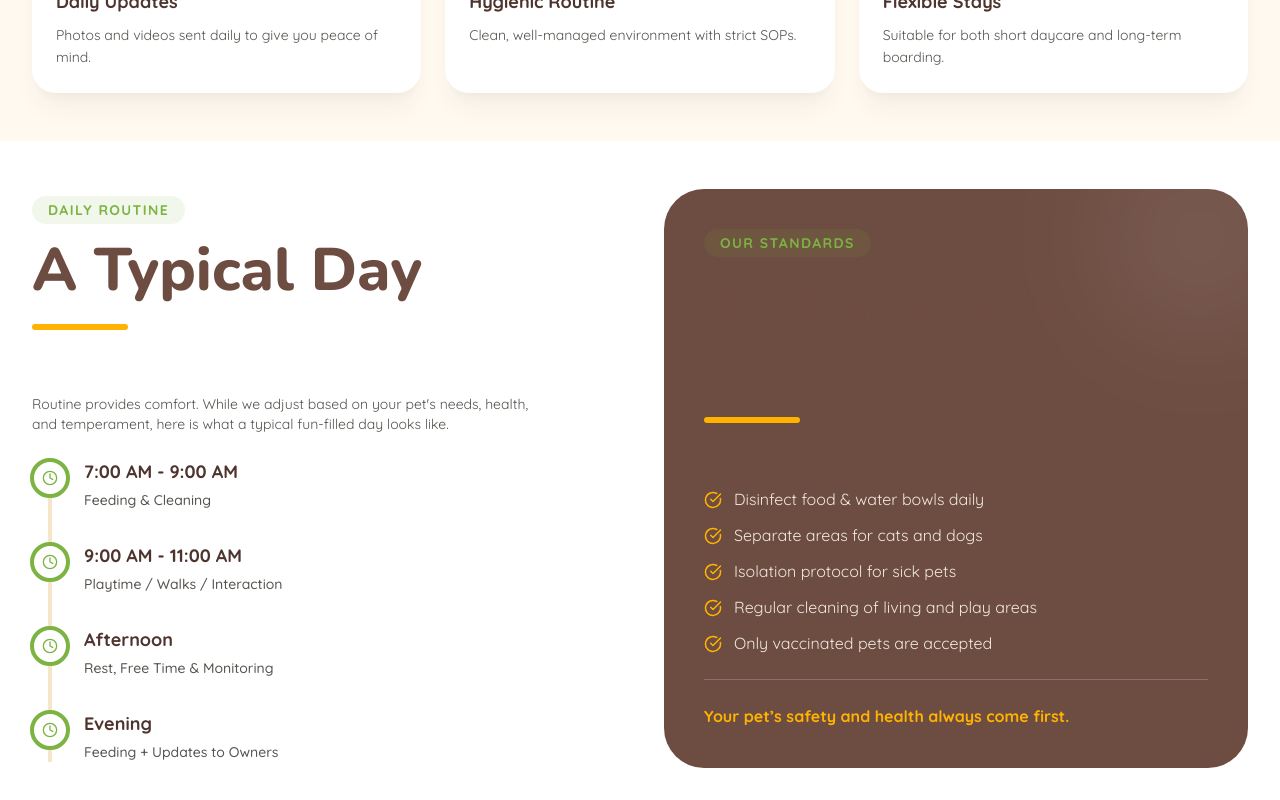
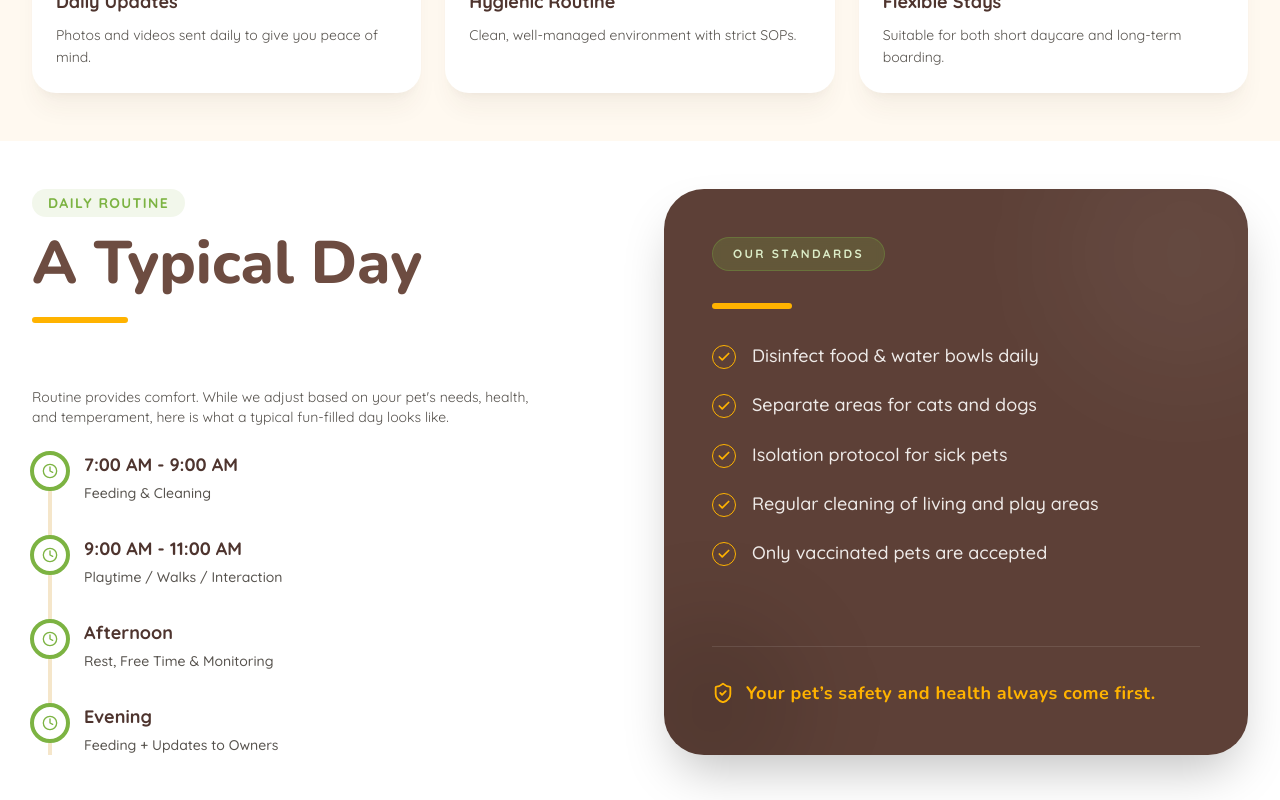
Before and after one commit to kahyee6218/My-Pawcation, a React (Vite) app: page / in a window 1280 px wide. Shown: the part 1680-2480 px from the top of the page. Built offline with nearby package versions, Linux system fonts and the light colour scheme.

Commit message:
style: update hygiene section to match premium design

```diff
--- a/components/sections/HomeSections.tsx
+++ b/components/sections/HomeSections.tsx
@@ -1,5 +1,5 @@
 import React from 'react';
-import { ArrowRight, CheckCircle, Clock } from 'lucide-react';
+import { ArrowRight, CheckCircle, Clock, Check, ShieldCheck } from 'lucide-react';
 import { Button, SectionTitle, Card } from '../ui/Elements';
 import { WHY_CHOOSE_US, DAILY_ROUTINE, HYGIENE_SOP } from '../../constants';
 
@@ -151,22 +151,39 @@ export const DailyRoutine: React.FC = () => {
             </div>
           </div>
 
-          <div className="bg-brand-brown p-8 lg:p-10 rounded-[2.5rem] relative overflow-hidden text-white">
-            <div className="absolute top-0 right-0 w-48 h-48 bg-white/10 rounded-full blur-3xl -mr-12 -mt-12"></div>
+          <div className="bg-[#5D4037] p-8 lg:p-12 rounded-[2.5rem] relative overflow-hidden text-white shadow-2xl h-full flex flex-col justify-between">
+            {/* Decorative elements */}
+            <div className="absolute top-0 right-0 w-64 h-64 bg-white/5 rounded-full blur-3xl -mr-16 -mt-16 pointer-events-none"></div>
+            <div className="absolute bottom-0 left-0 w-48 h-48 bg-black/10 rounded-full blur-2xl -ml-12 -mb-12 pointer-events-none"></div>
 
-            <SectionTitle title="Hygiene & Safety SOP" subtitle="Our Standards" centered={false} className="text-white" />
+            <div className="relative z-10">
+              {/* Custom Tag */}
+              <span className="inline-block py-2 px-5 rounded-full bg-[#7CB342]/20 text-[#DCEDC8] text-xs font-bold uppercase tracking-[0.2em] mb-8 border border-[#7CB342]/30 backdrop-blur-sm">
+                Our Standards
+              </span>
 
-            <ul className="space-y-3 relative z-10">
-              {HYGIENE_SOP.map((item, index) => (
-                <li key={index} className="flex items-start gap-3">
-                  <CheckCircle className="text-brand-accent shrink-0 mt-1" size={18} />
-                  <span className="text-base text-brand-cream/90">{item}</span>
-                </li>
-              ))}
-            </ul>
+              {/* Yellow Line Divider */}
+              <div className="w-20 h-1.5 bg-[#FFB300] rounded-full mb-8"></div>
 
-            <div className="mt-6 pt-6 border-t border-white/20">
-              <p className="font-bold text-brand-accent text-base">Your pet’s safety and health always come first.</p>
+              {/* List */}
+              <ul className="space-y-5">
+                {HYGIENE_SOP.map((item, index) => (
+                  <li key={index} className="flex items-start gap-4 group">
+                    <div className="mt-1 w-6 h-6 rounded-full border-[1.5px] border-[#FFB300] flex items-center justify-center shrink-0 group-hover:bg-[#FFB300] transition-colors duration-300">
+                      <Check size={14} className="text-[#FFB300] group-hover:text-[#5D4037] transition-colors duration-300" strokeWidth={3} />
+                    </div>
+                    <span className="text-lg text-[#EFEBE9] font-medium leading-relaxed group-hover:text-white transition-colors">{item}</span>
+                  </li>
+                ))}
+              </ul>
+            </div>
+
+            {/* Footer */}
+            <div className="mt-10 pt-8 border-t border-white/10 relative z-10">
+              <p className="font-display font-bold text-[#FFB300] text-lg tracking-wide flex items-center gap-3">
+                <ShieldCheck size={22} className="shrink-0" />
+                Your pet’s safety and health always come first.
+              </p>
             </div>
           </div>
         </div>
```
